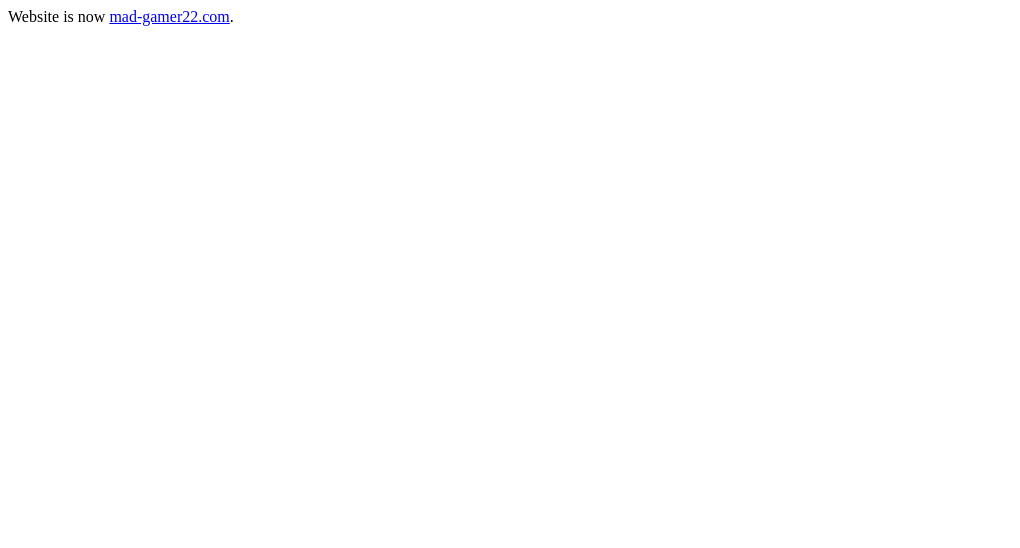
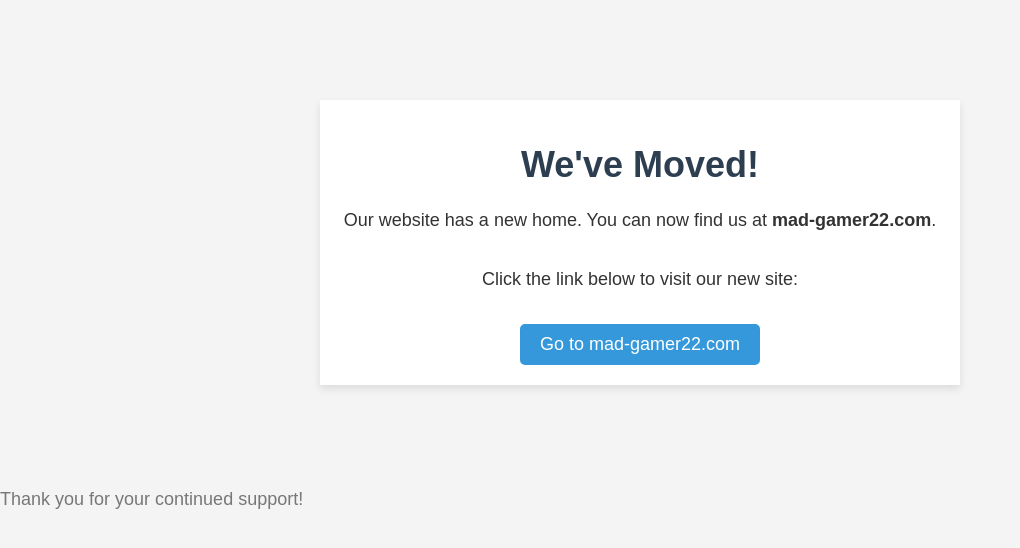
Before and after one commit to mad-gamer22/mad-gamer22.github.io, a plain HTML site: page index.html in a window 1280 px wide. Shown: the whole page, without its empty margins (0-1020 px from the left). Drawn offline with Linux system fonts and the light colour scheme.

Commit message:
Update index.html

```diff
--- a/index.html
+++ b/index.html
@@ -1,2 +1,64 @@
-<title>Website Changed</title>
-<p>Website is now <a href="https://mad-gamer22.com">mad-gamer22.com</a>.
+<!DOCTYPE html>
+<html lang="en">
+<head>
+    <meta charset="UTF-8">
+    <meta name="viewport" content="width=device-width, initial-scale=1.0">
+    <meta http-equiv="X-UA-Compatible" content="IE=edge">
+    <title>We've Moved!</title>
+    <style>
+        body {
+            font-family: 'Arial', sans-serif;
+            background-color: #f4f4f4;
+            color: #333;
+            margin: 0;
+            padding: 0;
+        }
+        .container {
+            max-width: 600px;
+            margin: 100px auto;
+            padding: 20px;
+            background-color: #fff;
+            box-shadow: 0 4px 8px rgba(0, 0, 0, 0.1);
+            text-align: center;
+        }
+        h1 {
+            color: #2c3e50;
+            font-size: 36px;
+            margin-bottom: 20px;
+        }
+        p {
+            font-size: 18px;
+            margin-bottom: 30px;
+            line-height: 1.6;
+        }
+        a {
+            display: inline-block;
+            padding: 10px 20px;
+            font-size: 18px;
+            background-color: #3498db;
+            color: white;
+            text-decoration: none;
+            border-radius: 5px;
+        }
+        a:hover {
+            background-color: #2980b9;
+        }
+        footer {
+            margin-top: 50px;
+            font-size: 14px;
+            color: #777;
+        }
+    </style>
+</head>
+<body>
+    <div class="container">
+        <h1>We've Moved!</h1>
+        <p>Our website has a new home. You can now find us at <strong>mad-gamer22.com</strong>.</p>
+        <p>Click the link below to visit our new site:</p>
+        <a href="https://mad-gamer22.com" target="_blank">Go to mad-gamer22.com</a>
+    </div>
+    <footer>
+        <p>Thank you for your continued support!</p>
+    </footer>
+</body>
+</html>
```
